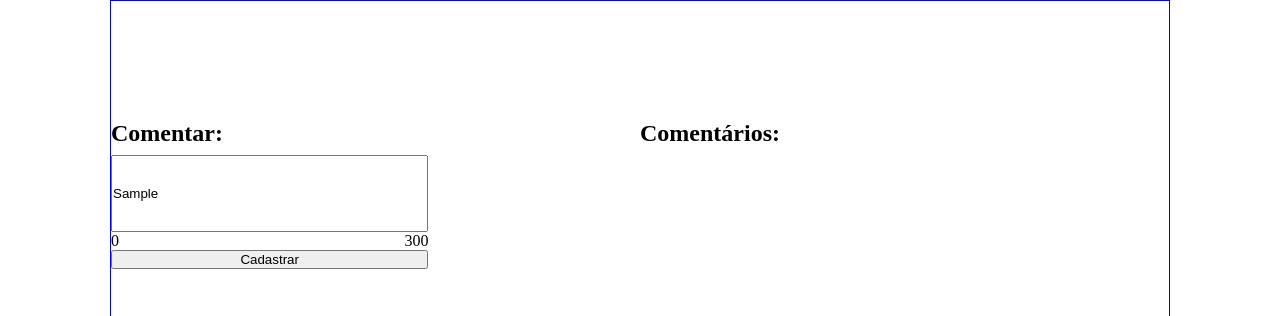
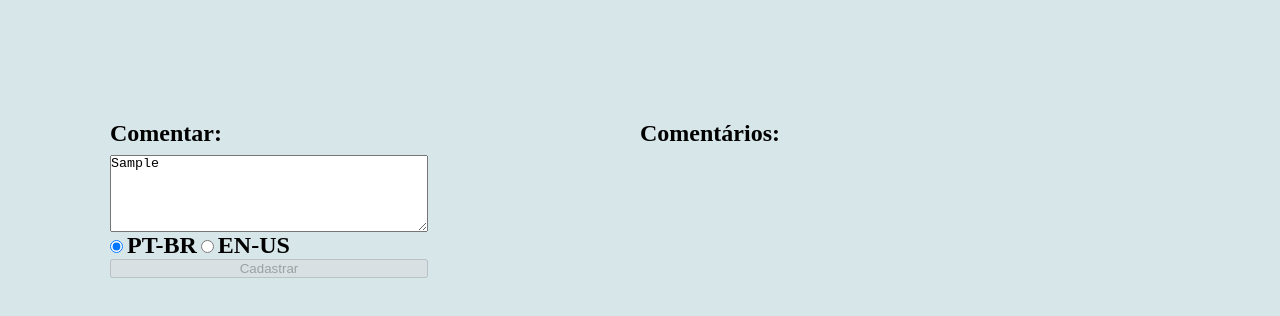
Before and after one commit to matheus2x/smarkio-case-client, a website built with webpack: page src/index.html in a window 1280 px wide. Both pictures are taken after typing "Sample" into the empty fields and a click on the button "Cadastrar". Shown: the top 316 px of the page. Built offline with nearby package versions, Linux system fonts and the light colour scheme; files whose address does not match are found by name; a web font is replaced by a local one.

Commit message:
feat: add pt-br sup

```diff
--- a/package.json
+++ b/package.json
@@ -22,8 +22,5 @@
     "webpack": "^5.5.1",
     "webpack-cli": "^4.2.0",
     "webpack-dev-server": "^3.11.0"
-  },
-  "dependencies": {
-    "whatwg-fetch": "^3.5.0"
   }
 }
--- a/src/css/styles.css
+++ b/src/css/styles.css
@@ -14,13 +14,15 @@ ul, li, a, textarea, input {
   list-style: none;
 }
 
+body {
+  background-color: rgba(184, 211, 216, 0.555);
+}
+
 #container {
   height: 100vh;
   width: 100%;
   max-width: 1060px;
   margin: 0 auto;
-
-  border: 1px solid blue;
 
   display: flex;
   align-items: center;
@@ -44,21 +46,17 @@ ul, li, a, textarea, input {
   margin-bottom: 8px;
 }
 
-#container section#comment form input {
-  height: 77px;
+#container section#comment form textarea {
+  height: 100%;
+  max-height: 77px;
+  max-width: 318px;
+  width: 100%;
 }
 
 #container section#comment form div.span-group {
   display: flex;
   justify-content: space-between;
 }
-
-/* #container div.separator {
-  width: 2px;
-  height: 90px;
-
-
-} */
 
 #container section#listen {
   width: 100%;
@@ -84,7 +82,7 @@ ul, li, a, textarea, input {
   align-items: flex-end;
   justify-content: space-evenly;
   margin-bottom: 24px;
-  background-color: rgba(202, 202, 202, 0.356);
+  background-color: rgba(243, 243, 243, 0.801);
   padding: 8px;
   border-radius: 8px;
 }
--- a/src/index.html
+++ b/src/index.html
@@ -13,12 +13,16 @@
     <section id="comment">
       <form id="comment-form">
         <label for="comment-text">Comentar:</label>
-        <input type="text" placeholder="mamaivos"  id="comment-text" maxlength="300">
-        <div class="span-group">
-          <span id="current-comment">0</span>
-          <span id="max-comment">300</span>
+        <textarea type="text" placeholder="Max 300 characters"   id="comment-text" maxlength="300"></textarea>
+
+        <div class="input-group">
+         <input required type="radio" id="pt-br" name="speech-lang" checked value=1>
+         <label for="pt-br">PT-BR</label>
+         <input required type="radio" id="en-us" name="speech-lang"  value=2>
+         <label for="pt-br">EN-US</label>
         </div>
-        <button>Cadastrar</button>
+
+        <button id="register-btn">Cadastrar</button>
       </form>
     </section>
 
--- a/src/js/index.js
+++ b/src/js/index.js
@@ -1,15 +1,25 @@
-import { fetch as fetchPolyfill } from "whatwg-fetch";
-
 import "../css/styles.css";
 
+const registerBtn = document.querySelector("#register-btn");
 const form = document.querySelector("#comment-form");
 const commentInput = document.querySelector("#comment-text");
 const list = document.querySelector("#list");
 
 form.addEventListener("submit", (event) => {
   event.preventDefault();
+  registerBtn.disabled = true;
+  let voiceLang =document.getElementById("pt-br").value
 
-  const jsonRequest = JSON.stringify({ comment: commentInput.value });
+  if (document.getElementById("en-us").checked)  {
+    voiceLang = document.getElementById("en-us").value;
+  }
+
+  if (!commentInput.value) {
+    registerBtn.disabled = false;
+    return window.alert("Invalid Text");
+  }
+
+  const jsonRequest = JSON.stringify({ comment: commentInput.value, voiceLang });
 
   const fetchConfigs = {
     method: "POST",
@@ -37,7 +47,7 @@ form.addEventListener("submit", (event) => {
     const textComment = document.createElement("p");
     textComment.innerHTML = result.comment;
 
-    const mp3 = `http://localhost:3333/uploads/${result.audio}`;
+    const mp3 = `http://localhost:3333/uploads/${result.speech}`;
 
     const mp3src = document.createElement("source");
     mp3src.setAttribute("src", mp3);
@@ -51,6 +61,7 @@ form.addEventListener("submit", (event) => {
     setTimeout(() => {
       listItem.appendChild(playAudioBtn);
       speech.appendChild(mp3src);
+      registerBtn.disabled = false;
     },6000)
 
     playAudioBtn.addEventListener("click", () => {
--- a/webpack.config.js
+++ b/webpack.config.js
@@ -3,7 +3,7 @@ const  HtmlWebpackPlugin = require("html-webpack-plugin");
 const MiniCssExtractPlugin = require("mini-css-extract-plugin");
 
 module.exports = {
-  entry: ["whatwg-fetch",  "./src/js/index.js"],
+  entry: [ "./src/js/index.js"],
   output: {
     filename: "main.js",
     path: resolve(__dirname, "dist"),
```
Also changed, not shown: 1 other file.
